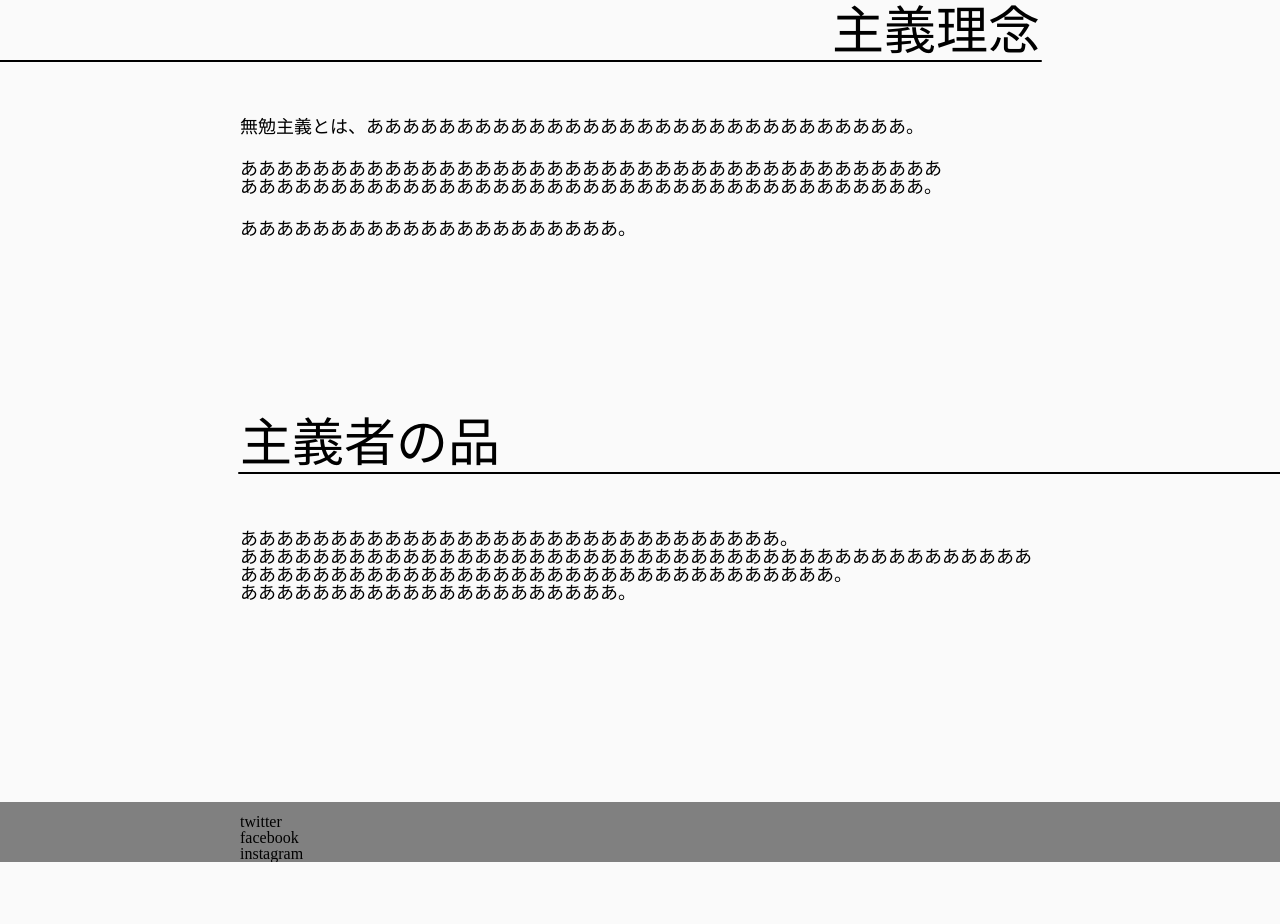
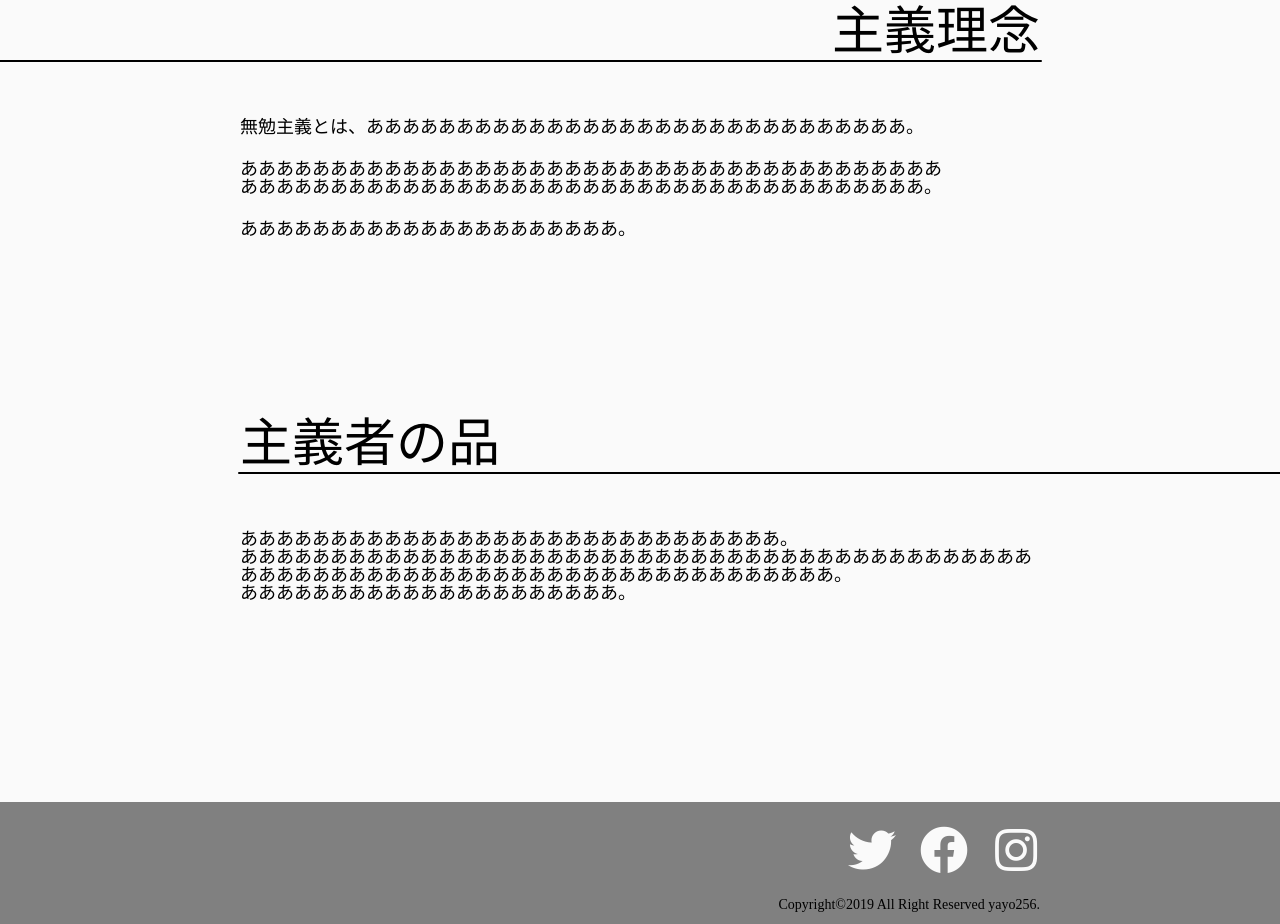
Before and after one commit to yojiyama7/nhk_end, a website: page index.html in a window 1280 px wide. Shown: the part 934-1858 px from the top of the page. Before the commit the page ends 1796 px from the top, so only its background shows below. Drawn offline with Linux system fonts and the light colour scheme; a script that the page names is missing.

Commit message:
枠組み一時完成

```diff
--- a/css/footer.scss
+++ b/css/footer.scss
@@ -1,8 +1,41 @@
 .footer {
-    overflow-y: hidden;
+    overflow: hidden;
     // height: 1000px;
     background-color: gray;
     &__container {
-        margin-top: 12px;
+        margin-top: 24px;
+        margin-bottom: 12px;
+    }
+    &__sns-list {
+        text-align: right;
+    }
+    &__sns-item {
+        display: inline-block;
+        margin-left: 24px;
+        // height: 32px;
+    }
+    &__sns-item-link {
+        // display: inline-block;
+        // height: 100%;
+        // width: 100%;
+    }
+    &__sns-item-icon {
+        display: inline-block;
+        width: 48px;
+        text-align: center;
+        color: $white;
+    }
+    // &__sns-item-text {
+    //     display: inline-block;
+    //     margin-left: 4px;
+    //     height: 100%;
+    //     line-height: 32px;
+    // }
+    &__copyright-wrapper {
+        margin-top: 24px;
+        text-align: right;
+    }
+    &__copyright {
+        font-size: 14px;
     }
 }
--- a/index.html
+++ b/index.html
@@ -4,7 +4,8 @@
   <meta charset="utf-8">
   <meta name="viewport" content="width=device-width, initial-scale=1.0, maximum-scale=1.0, minimum-scale=1.0">
   <link rel="stylesheet" href="./css/style.css">
-  <link rel="stylesheet" href="https://use.fontawesome.com/releases/v5.8.2/css/all.css" integrity="sha384-oS3vJWv+0UjzBfQzYUhtDYW+Pj2yciDJxpsK1OYPAYjqT085Qq/1cq5FLXAZQ7Ay" crossorigin="anonymous">
+  <link rel="stylesheet" href="https://use.fontawesome.com/releases/v5.8.2/css/all.css"
+    integrity="sha384-oS3vJWv+0UjzBfQzYUhtDYW+Pj2yciDJxpsK1OYPAYjqT085Qq/1cq5FLXAZQ7Ay" crossorigin="anonymous">
   <title>無勉</title>
 </head>
 
@@ -18,7 +19,8 @@
           </span>
         </div>
         <div class="header__heading-kanji-wrapper">
-          <span class="header__heading-kanji c-pseudo-underline c-pseudo-underline--right c-pseudo-underline--height-3px">
+          <span
+            class="header__heading-kanji c-pseudo-underline c-pseudo-underline--right c-pseudo-underline--height-3px">
             無勉
           </span>
         </div>
@@ -37,7 +39,8 @@
         </div>
         <div class="main-about__text-wrapper main__inner-text-wrapper">
           <p class="main-about__text main__inner-text">無勉主義とは、ああああああああああああああああああああああああああああああ。</p>
-          <p class="main-about__text main__inner-text">あああああああああああああああああああああああああああああああああああああああああああああああああああああああああああああああああああああああああああああ。</p>
+          <p class="main-about__text main__inner-text">
+            あああああああああああああああああああああああああああああああああああああああああああああああああああああああああああああああああああああああああああああ。</p>
           <p class="main-about__text main__inner-text">あああああああああああああああああああああ。</p>
         </div>
       </div>
@@ -49,7 +52,8 @@
 
           <div class="main-shop__text-wrapper main__inner-text-wrapper">
             <p class="main-shop__text main__inner-text">ああああああああああああああああああああああああああああああ。</p>
-            <p class="main-shop__text main__inner-text">あああああああああああああああああああああああああああああああああああああああああああああああああああああああああああああああああああああああああああああ。</p>
+            <p class="main-shop__text main__inner-text">
+              あああああああああああああああああああああああああああああああああああああああああああああああああああああああああああああああああああああああああああああ。</p>
             <p class="main-shop__text main__inner-text">あああああああああああああああああああああ。</p>
           </div>
         </div>
@@ -59,15 +63,24 @@
   <footer class="footer">
     <div class="footer__container c-container">
       <div class="footer__sns-list">
-        <div class="footer__twitter-wrapper">
-          twitter
+        <div class="footer__sns-item">
+          <a class="footer__sns-item-link" href="">
+            <i class="footer__sns-item-icon fab fa-twitter fa-3x"></i>
+          </a>
+        </div><!--
+    ---><div class="footer__sns-item">
+          <a class="footer__sns-item-link" href="">
+            <i class="footer__sns-item-icon fab fa-facebook fa-3x"></i>
+          </a>
+        </div><!--
+    ---><div class="footer__sns-item">
+          <a class="footer__sns-item-link" href="">
+            <i class="footer__sns-item-icon fab fa-instagram fa-3x"></i>
+          </a>
         </div>
-        <div class="footer__facebook-wrapper">
-          facebook
-        </div>
-        <div class="footer__instagram-wrapper">
-          instagram
-        </div>
+      </div>
+      <div class="footer__copyright-wrapper">
+        <span class="footer__copyright">Copyright©2019 All Right Reserved yayo256.</span>
       </div>
     </div>
   </footer>
```
Also changed, not shown: css/style.css.
